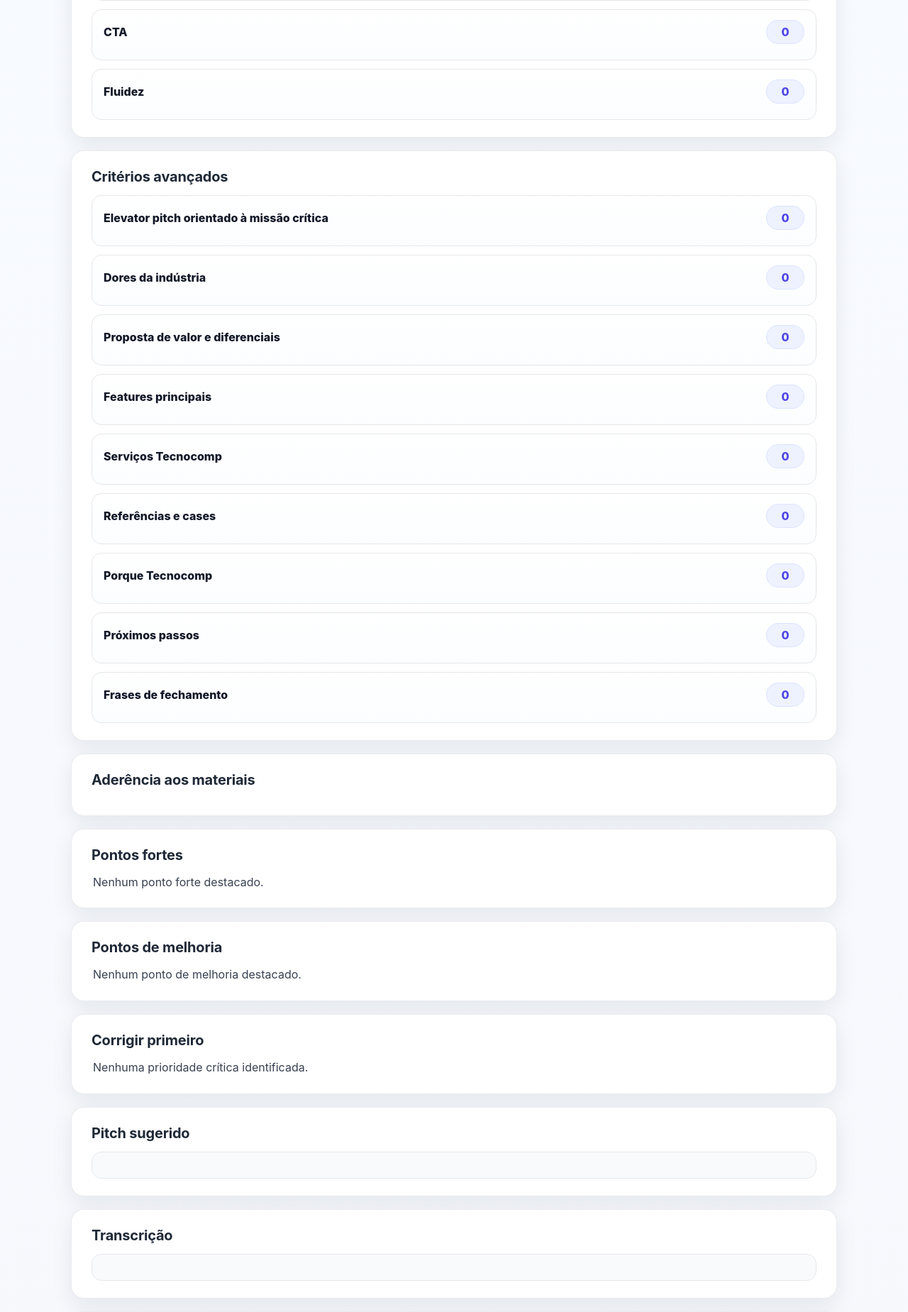
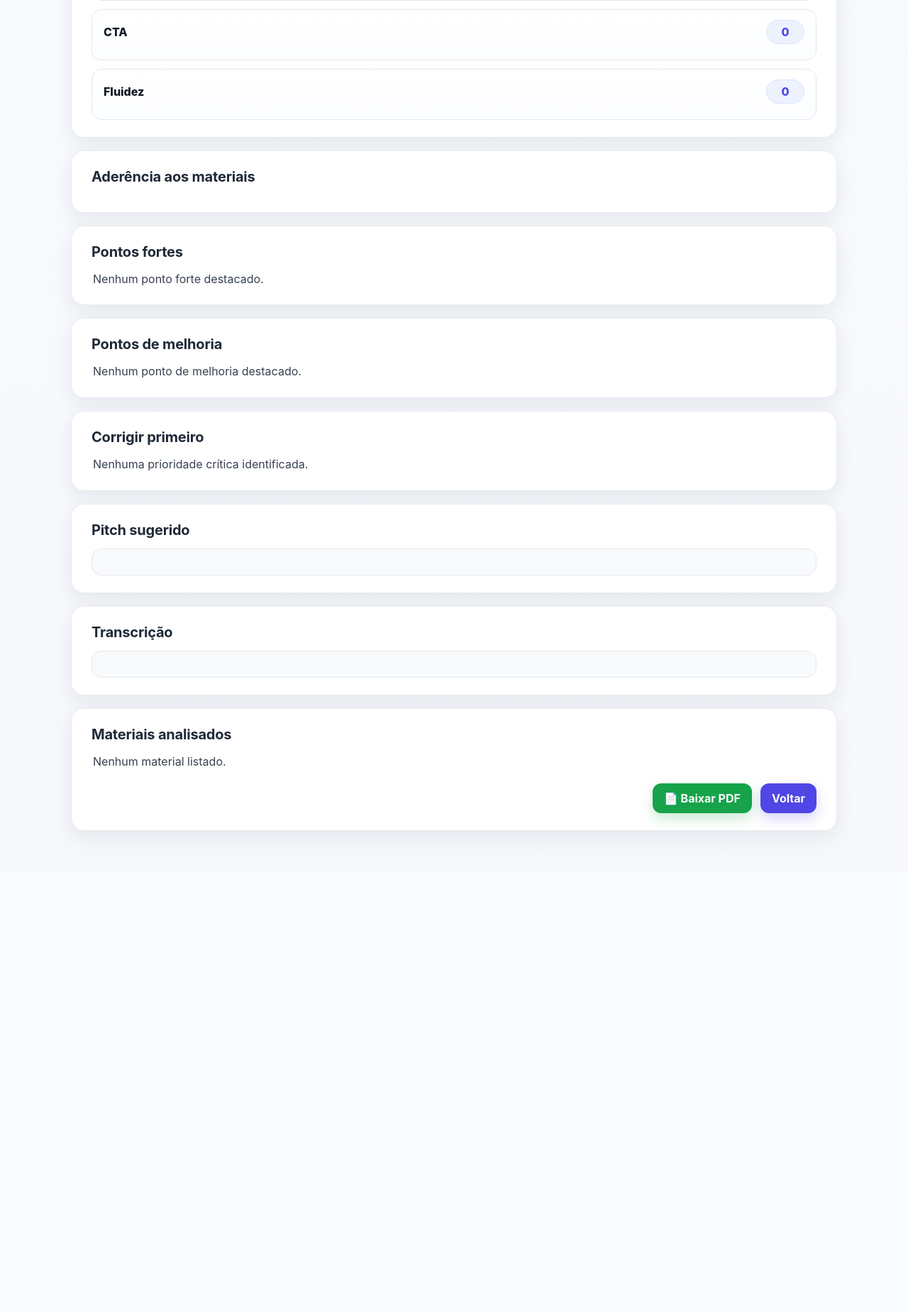
Before and after one commit to brrasantos-commits/mentoria-maconica, a Python web app: template pitch_app/templates/result.html in a window 1280 px wide. Shown: the part 904-2753 px from the top of the page at 71% size. After the commit the page ends 2083 px from the top, so only its background shows below. Run offline with Jinja, Linux system fonts and the light colour scheme; the template is opened without the code that fills it, so the values that code supplies are empty.

Commit message:
Remove criterios avancados resultado

```diff
--- a/pitch_app/templates/result.html
+++ b/pitch_app/templates/result.html
@@ -382,40 +382,6 @@
     </section>
 
     <section>
-      <h2>Critérios avançados</h2>
-      <ul>
-        {% for key, label in [
-          ('elevator_pitch_missao_critica', 'Elevator pitch orientado à missão crítica'),
-          ('dores_da_industria', 'Dores da indústria'),
-          ('proposta_valor_diferenciais', 'Proposta de valor e diferenciais'),
-          ('features_principais', 'Features principais'),
-          ('servicos_tecnocomp', 'Serviços Tecnocomp'),
-          ('referencias_cases', 'Referências e cases'),
-          ('porque_tecnocomp', 'Porque Tecnocomp'),
-          ('proximos_passos', 'Próximos passos'),
-          ('frases_fechamento', 'Frases de fechamento')
-        ] %}
-          {% set item = adv.get(key, {}) %}
-          <li class="note-item">
-            <div class="note-head">
-              <span class="note-title">{{ label }}</span>
-              <span class="note-score">{{ item.get('score', 0) if item else 0 }}</span>
-            </div>
-            <p class="note-body">{{ item.get('justification', '') if item else '' }}</p>
-            {% set evidences = item.get('evidence', []) if item else [] %}
-            {% if evidences %}
-              <ul class="evidence-list">
-                {% for ev in evidences %}
-                  <li>{{ ev }}</li>
-                {% endfor %}
-              </ul>
-            {% endif %}
-          </li>
-        {% endfor %}
-      </ul>
-    </section>
-
-    <section>
       <h2>Aderência aos materiais</h2>
       <ul>
         {% for item in materials_list %}
```
